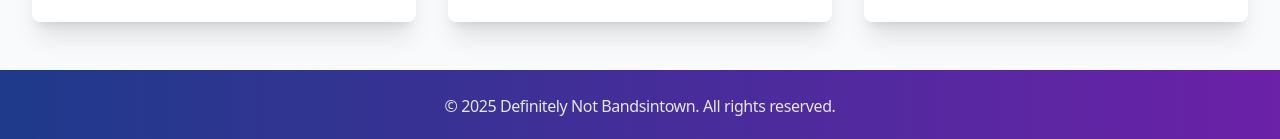
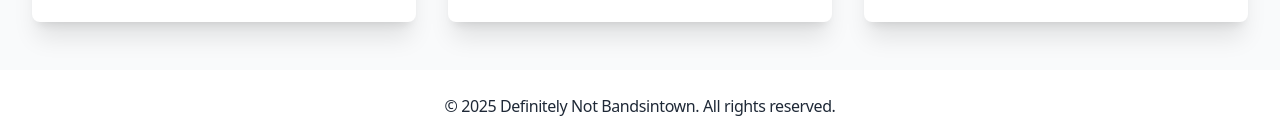
Before and after one commit to collinplank/NotBandsInTown-Frontend, a React (Vite) app: page / in a window 1280 px wide. Shown: the part 868-1007 px from the top of the page. Built offline with nearby package versions, Linux system fonts and the light colour scheme.

Commit message:
Update Footer

```diff
--- a/src/Footer.jsx
+++ b/src/Footer.jsx
@@ -1,11 +1,11 @@
 export function Footer() {
   return (
-    <footer className="bg-gradient-to-r from-blue-900 to-purple-800 text-white py-6 mt-auto">
-      <div className="max-w-screen-xl mx-auto px-6 text-center">
-        <p className="text-sm md:text-base font-medium tracking-tight text-gray-200">
+    <footer className="bg-white text-gray-900 shadow-xl">
+      <nav className="flex justify-center items-center px-10 py-6 max-w-screen-xl mx-auto">
+        <div className="text-sm md:text-base font-medium tracking-tight text-gray-800 text-center">
           &copy; 2025 Definitely Not Bandsintown. All rights reserved.
-        </p>
-      </div>
+        </div>
+      </nav>
     </footer>
   );
 }
```
